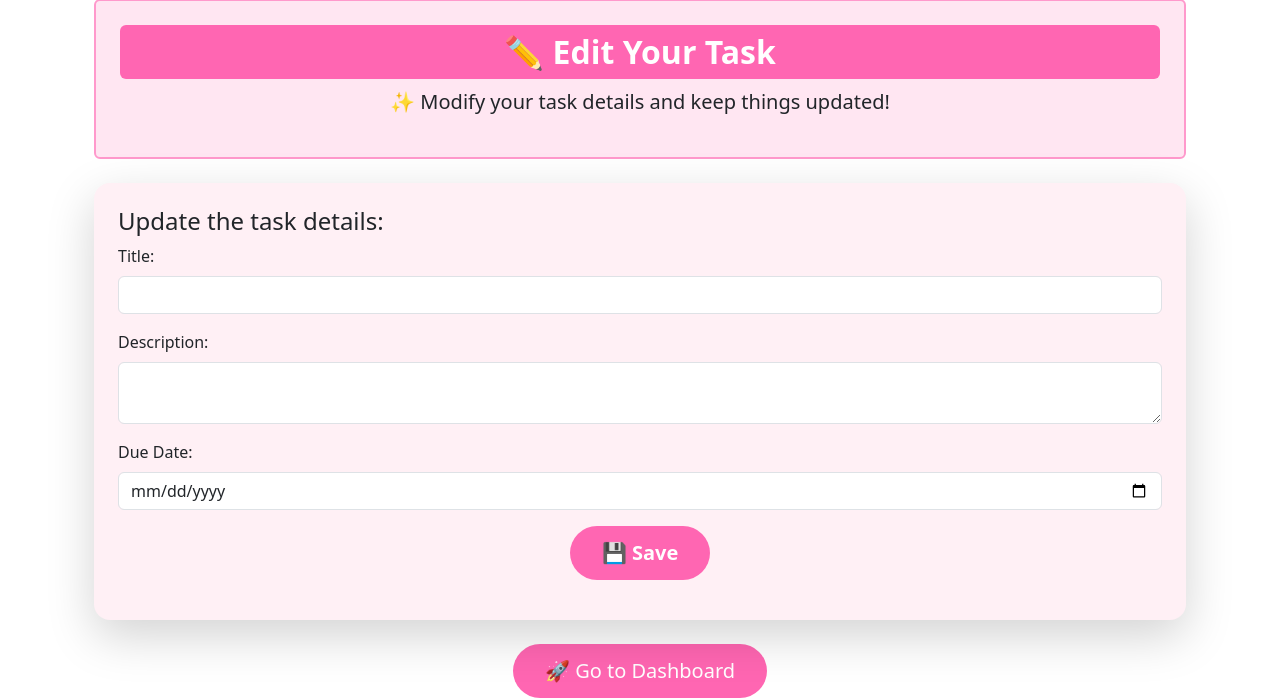
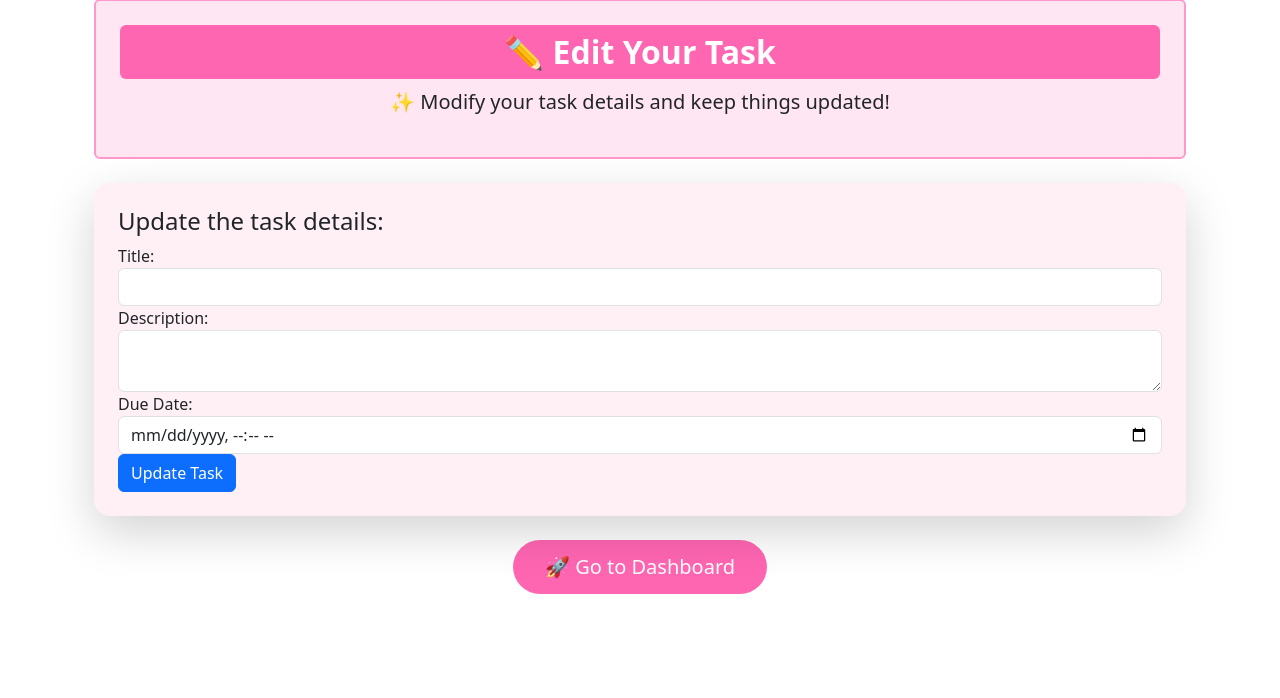
Before and after one commit to pittachiox/pittaweb, a Flask app: template templates/update_task.html in a window 1280 px wide. Shown: the part 103-801 px from the top of the page. After the commit the page ends 697 px from the top, so only its background shows below. Run offline with Flask 3, Linux system fonts and the light colour scheme; the template is opened without the code that fills it: values that come from a table or form of the project are taken from there, others are empty; the visitor is signed in with stand-in values (Sample User, id 1); some libraries are stand-ins or nearby versions.

Commit message:
correct code

```diff
--- a/templates/update_task.html
+++ b/templates/update_task.html
@@ -16,28 +16,21 @@
     <!-- ฟอร์มการแก้ไข Task -->
     <div class="card shadow-lg p-4 mt-4 border-0 rounded-4" style="background-color: #fff0f5;">
         <h4 class="text-dark">Update the task details:</h4>
-        <form method="POST">
-            {{ form.hidden_tag() }}
+        <form method="POST" action="{{ url_for('update_task', task_id=task.id) }}">
+            {{ form.hidden_tag() }}  <!-- ✅ CSRF Protection -->
 
-            <div class="mb-3">
-                <label for="title" class="form-label">Title:</label>
-                {{ form.title(class="form-control", id="title") }}
-            </div>
+            <label for="title">Title:</label>
+            {{ form.title(class="form-control") }}
 
-            <div class="mb-3">
-                <label for="description" class="form-label">Description:</label>
-                {{ form.description(class="form-control", id="description", value=task.description) }}
-            </div>
+            <label for="description">Description:</label>
+            {{ form.description(class="form-control") }}
 
-            <div class="mb-3">
-                <label for="due_date" class="form-label">Due Date:</label>
-                {{ form.due_date(class="form-control", id="due_date", type="date", value=task.due_date) }}
-            </div>
+            <label for="due_date">Due Date:</label>
+            {{ form.due_date(class="form-control", type="datetime-local") }}  <!-- ✅ เปลี่ยน type -->
 
-            <div class="mb-3 text-center">
-                {{ form.submit(class="btn btn-lg", style="background-color: #ff66b2; color: white; border: none; padding: 0.75rem 2rem; border-radius: 50px; font-weight: bold;", value="💾 Save") }}
-            </div>
+            <button type="submit" class="btn btn-primary">Update Task</button>
         </form>
+
     </div>
 
     <!-- ปุ่มกลับไปที่ Dashboard -->
```
